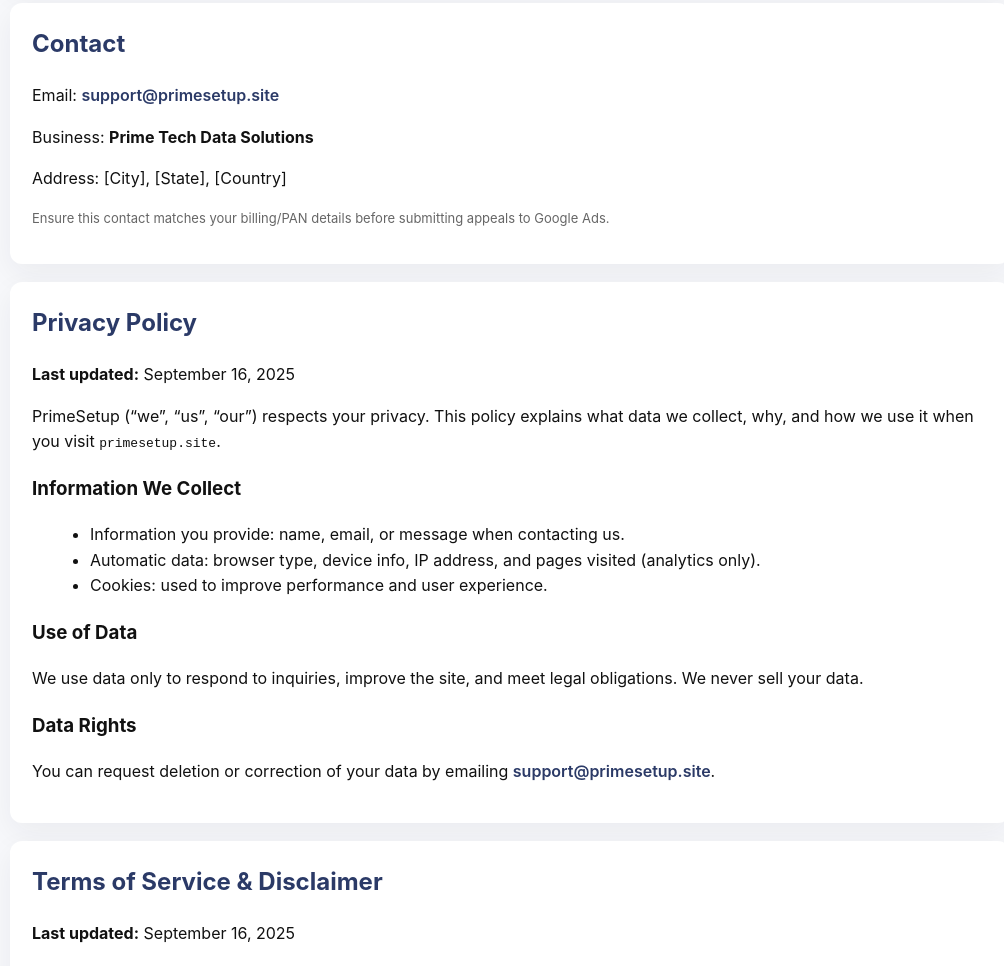
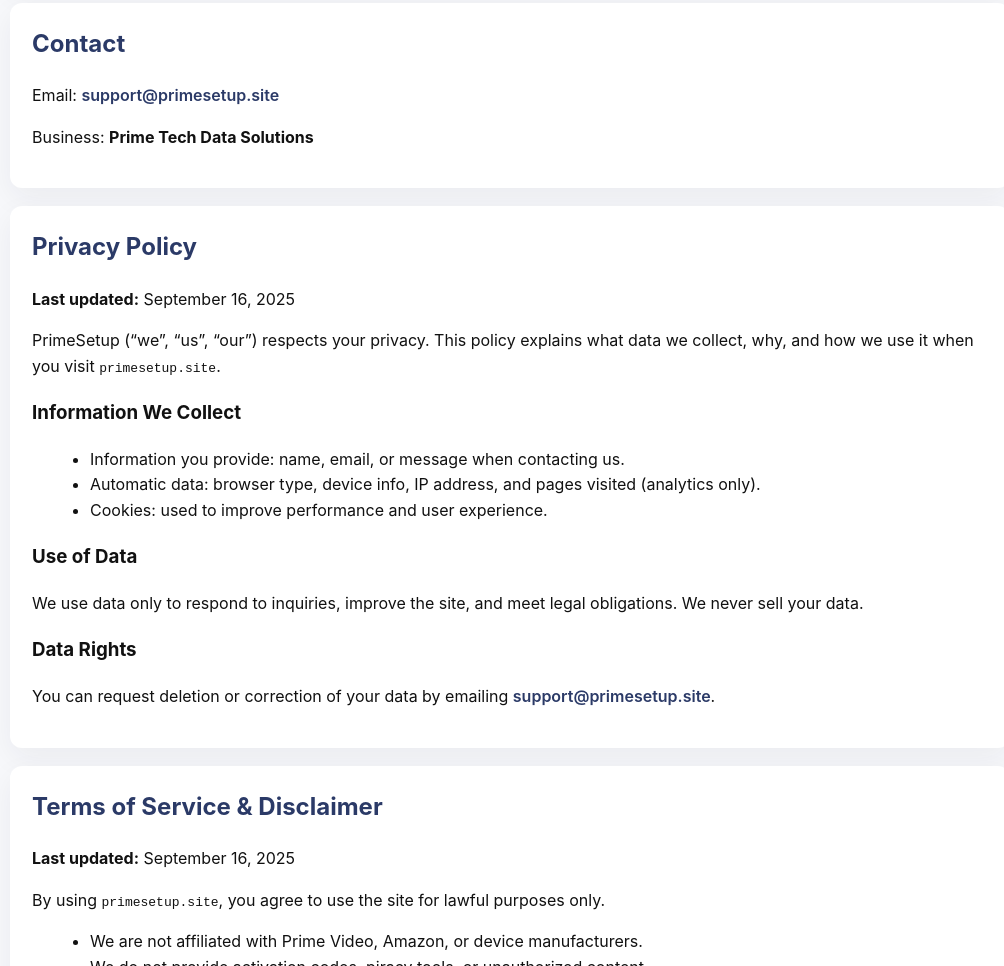
Before and after one commit to Satyamjhsj/primestup, a plain HTML site: page index.html in a window 1280 px wide. Shown: the part 1657-2623 px from the top of the page, without its empty margins (130-1134 px from the left). Drawn offline with Linux system fonts and the light colour scheme.

Commit message:
Update index.html

```diff
--- a/index.html
+++ b/index.html
@@ -120,8 +120,6 @@
     <h2>Contact</h2>
     <p>Email: <a class="mail" href="mailto:support@primesetup.site">support@primesetup.site</a></p>
     <p>Business: <strong>Prime Tech Data Solutions</strong></p>
-    <p>Address: [City], [State], [Country]</p>
-    <p class="small">Ensure this contact matches your billing/PAN details before submitting appeals to Google Ads.</p>
   </section>
 
   <!-- Privacy Policy -->
```
